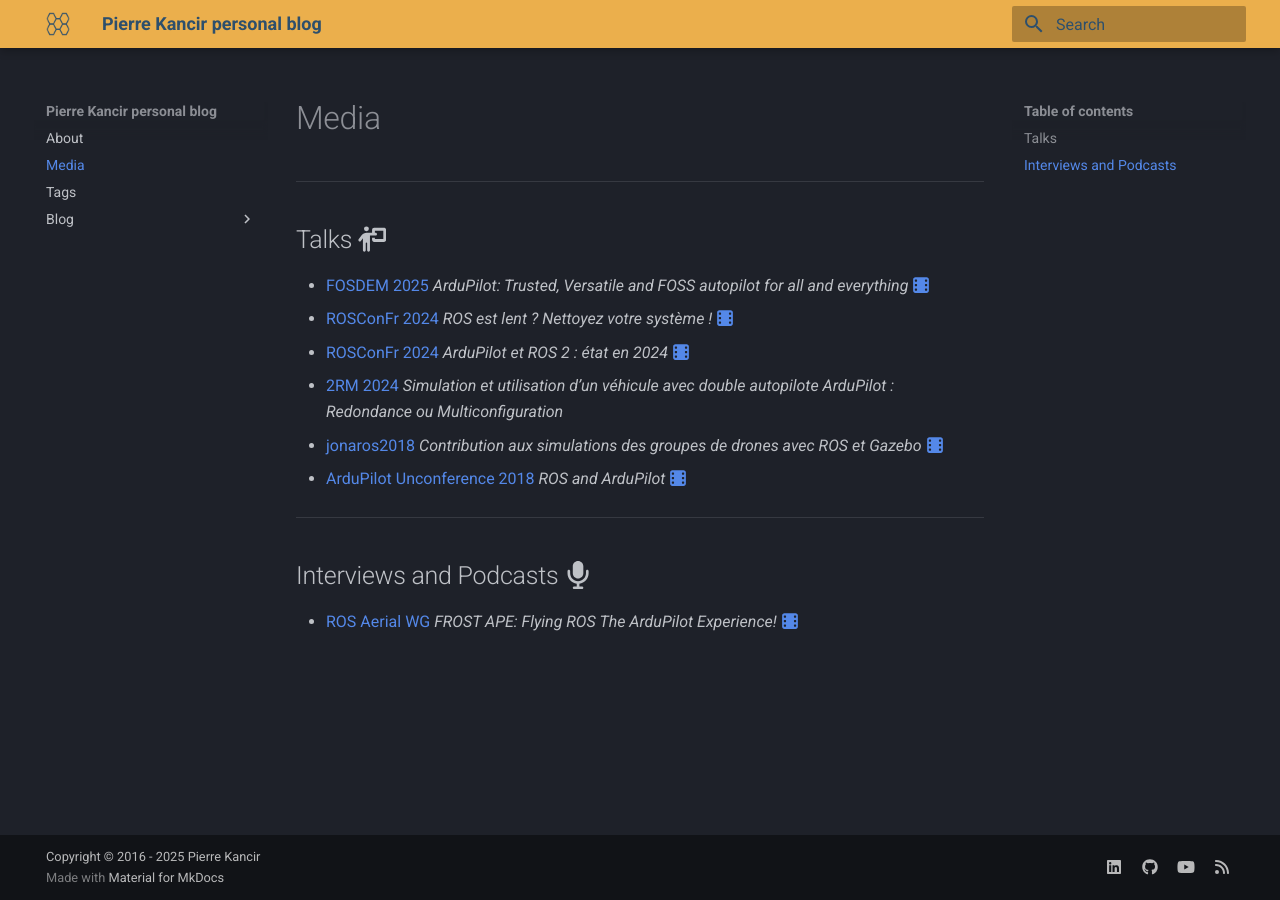
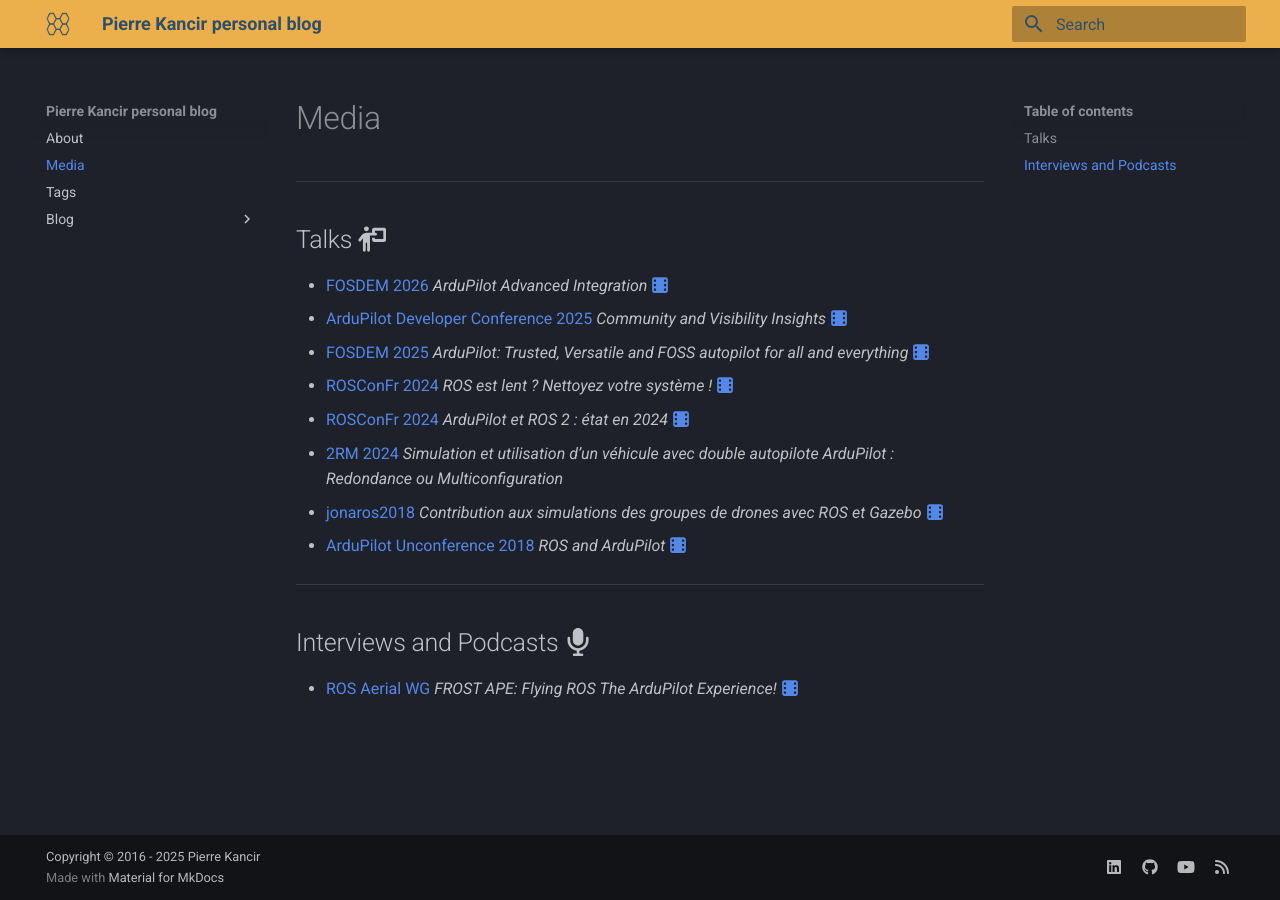
Before and after one commit to khancyr/khancyr.github.io, an MkDocs documentation site: the page built from docs/media.md, in a window 1280 px wide. Built offline with MkDocs 1.6.1 and Material for MkDocs 9.7.7, drawn with Linux system fonts in a browser that asks for light colours.

Commit message:
add more conf

```diff
--- a/docs/media.md
+++ b/docs/media.md
@@ -3,16 +3,20 @@
 ---
 
 ___
+
 ## Talks :fontawesome-solid-person-chalkboard:
 
- * [FOSDEM 2025](https://fosdem.org) _ArduPilot: Trusted, Versatile and FOSS autopilot for all and everything_ [:fontawesome-solid-film:](https://fosdem.org/2025/schedule/event/fosdem-2025-5476-ardupilot-trusted-versatile-and-foss-autopilot-for-all-and-everything/)
- * [ROSConFr 2024](https://roscon.fr/) _ROS est lent ? Nettoyez votre système !_ [:fontawesome-solid-film:](https://www.youtube.com/watch?v=ukr9SicTU78)
- * [ROSConFr 2024](https://roscon.fr/) _ArduPilot et ROS 2 : état en 2024_ [:fontawesome-solid-film:](https://www.youtube.com/watch?v=vu82jOx696g)
- * [2RM 2024](https://wiki.2rm.cnrs.fr/EcoleTechno2024) _Simulation et utilisation d’un véhicule avec double autopilote ArduPilot : Redondance ou Multiconfiguration_
- * [jonaros2018](https://jonaros2018.sciencesconf.org/resource/page/id/10.html) _Contribution aux simulations des groupes de drones avec ROS et Gazebo_ [:fontawesome-solid-film:](https://jonaros2018.sciencesconf.org/data/jonaros_2018_kancir.pdf)
- * [ArduPilot Unconference 2018](https://discuss.ardupilot.org/t/ardupilot-unconference-2018-presentations/26145) _ROS and ArduPilot_ [:fontawesome-solid-film:](https://www.youtube.com/watch?v=UE69HsbUhvU&list=PLC8WVaJJhN4zxQtcU7mKkgc3X6wa0_3-X&index=11)
+* [FOSDEM 2026](https://fosdem.org) _ArduPilot Advanced Integration_ [:fontawesome-solid-film:](https://fosdem.org/2026/schedule/event/98EYLV-ardupilot_advanced_integration/)
+* [ArduPilot Developer Conference 2025](https://discuss.ardupilot.org/t/ardupilot-developer-conference-2025-september-5th-7th-in-yorkshire-uk/128501) _Community and Visibility Insights_ [:fontawesome-solid-film:](https://www.youtube.com/watch?v=ImpWEdm1ps0)
+* [FOSDEM 2025](https://fosdem.org) _ArduPilot: Trusted, Versatile and FOSS autopilot for all and everything_ [:fontawesome-solid-film:](https://fosdem.org/2025/schedule/event/fosdem-2025-5476-ardupilot-trusted-versatile-and-foss-autopilot-for-all-and-everything/)
+* [ROSConFr 2024](https://roscon.fr/) _ROS est lent ? Nettoyez votre système !_ [:fontawesome-solid-film:](https://www.youtube.com/watch?v=ukr9SicTU78)
+* [ROSConFr 2024](https://roscon.fr/) _ArduPilot et ROS 2 : état en 2024_ [:fontawesome-solid-film:](https://www.youtube.com/watch?v=vu82jOx696g)
+* [2RM 2024](https://wiki.2rm.cnrs.fr/EcoleTechno2024) _Simulation et utilisation d’un véhicule avec double autopilote ArduPilot : Redondance ou Multiconfiguration_
+* [jonaros2018](https://jonaros2018.sciencesconf.org/resource/page/id/10.html) _Contribution aux simulations des groupes de drones avec ROS et Gazebo_ [:fontawesome-solid-film:](https://jonaros2018.sciencesconf.org/data/jonaros_2018_kancir.pdf)
+* [ArduPilot Unconference 2018](https://discuss.ardupilot.org/t/ardupilot-unconference-2018-presentations/26145) _ROS and ArduPilot_ [:fontawesome-solid-film:](https://www.youtube.com/watch?v=UE69HsbUhvU&list=PLC8WVaJJhN4zxQtcU7mKkgc3X6wa0_3-X&index=11)
+
 ___
 
 ## Interviews and Podcasts :fontawesome-solid-microphone:
 
- * [ROS Aerial WG](https://discourse.ros.org/t/aerial-robotics-meeting-march-20th-2025/42495) _FROST APE: Flying ROS The ArduPilot Experience!_ [:fontawesome-solid-film:](https://vimeo.com/1068300401)
+* [ROS Aerial WG](https://discourse.ros.org/t/aerial-robotics-meeting-march-20th-2025/42495) _FROST APE: Flying ROS The ArduPilot Experience!_ [:fontawesome-solid-film:](https://vimeo.com/1068300401)
```
Also changed, not shown: docs/index.md (+2 -3 lines), 1 other file.
